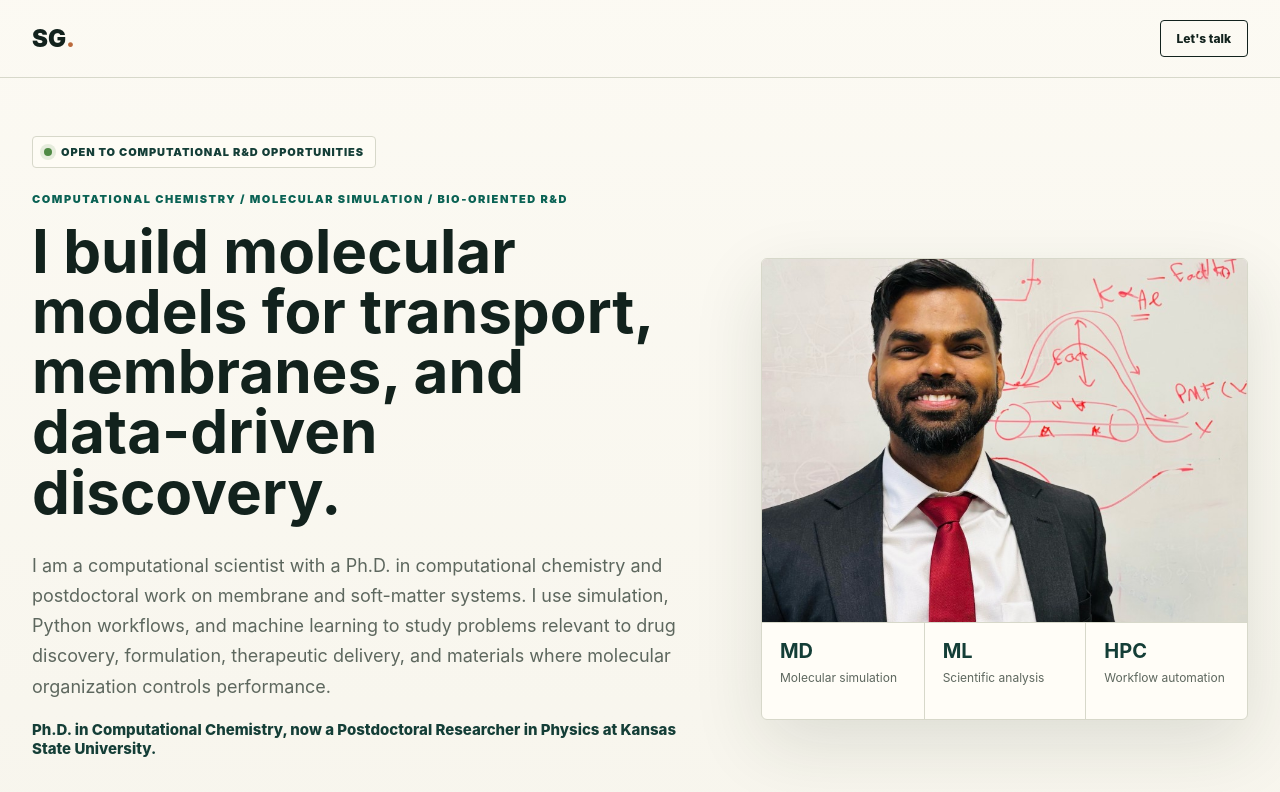
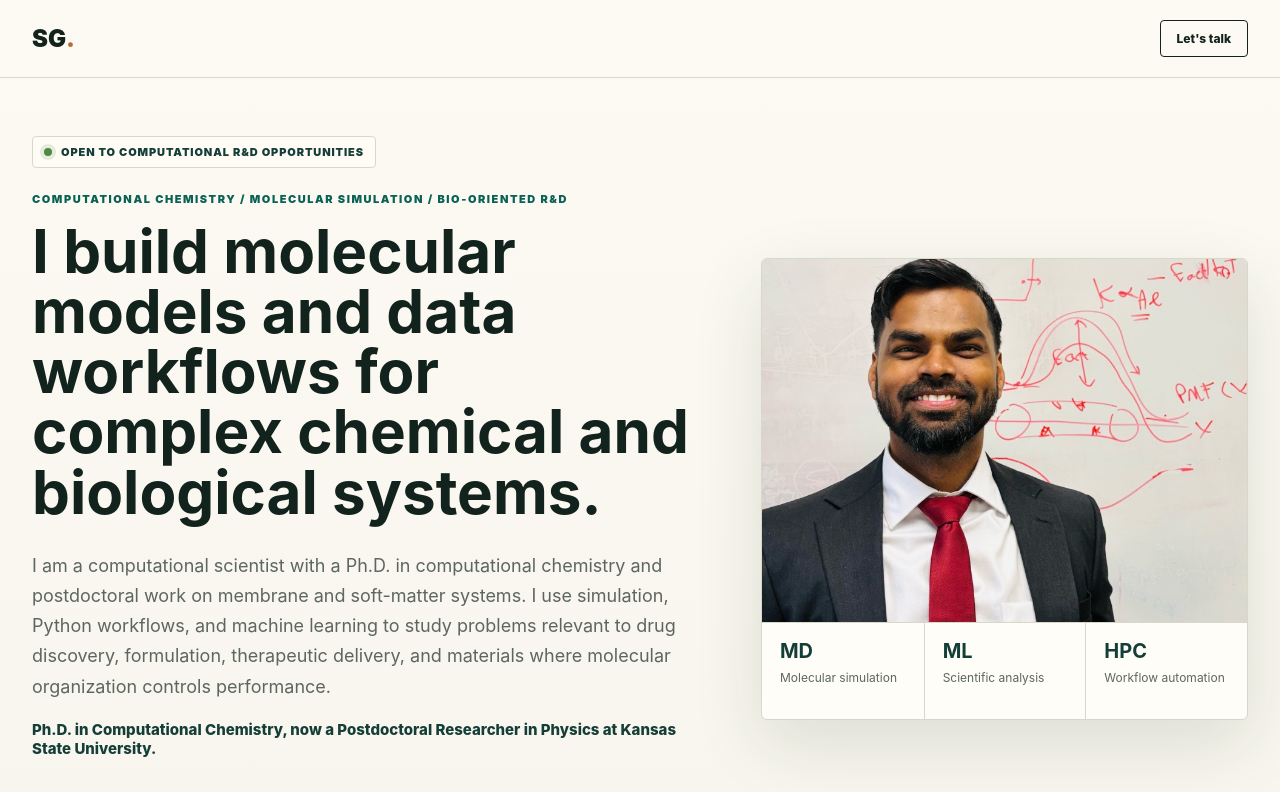
Before and after one commit to skg43/skg43.github.io, a React (Vite) app: page / in a window 1280 px wide. Shown: the top 792 px of the page. Built offline with nearby package versions, Linux system fonts and the light colour scheme.

Commit message:
Redesign portfolio section layout

```diff
--- a/src/App.tsx
+++ b/src/App.tsx
@@ -183,7 +183,7 @@ export default function Home() {
         <div className="hero-copy">
           <div className="status"><span />Open to computational R&D opportunities</div>
           <p className="kicker">Computational chemistry / Molecular simulation / Bio-oriented R&D</p>
-          <h1>I build molecular models for transport, membranes, and data-driven discovery.</h1>
+          <h1>I build molecular models and data workflows for complex chemical and biological systems.</h1>
           <p className="hero-summary">
             I am a computational scientist with a Ph.D. in computational chemistry
             and postdoctoral work on membrane and soft-matter systems. I use
```
